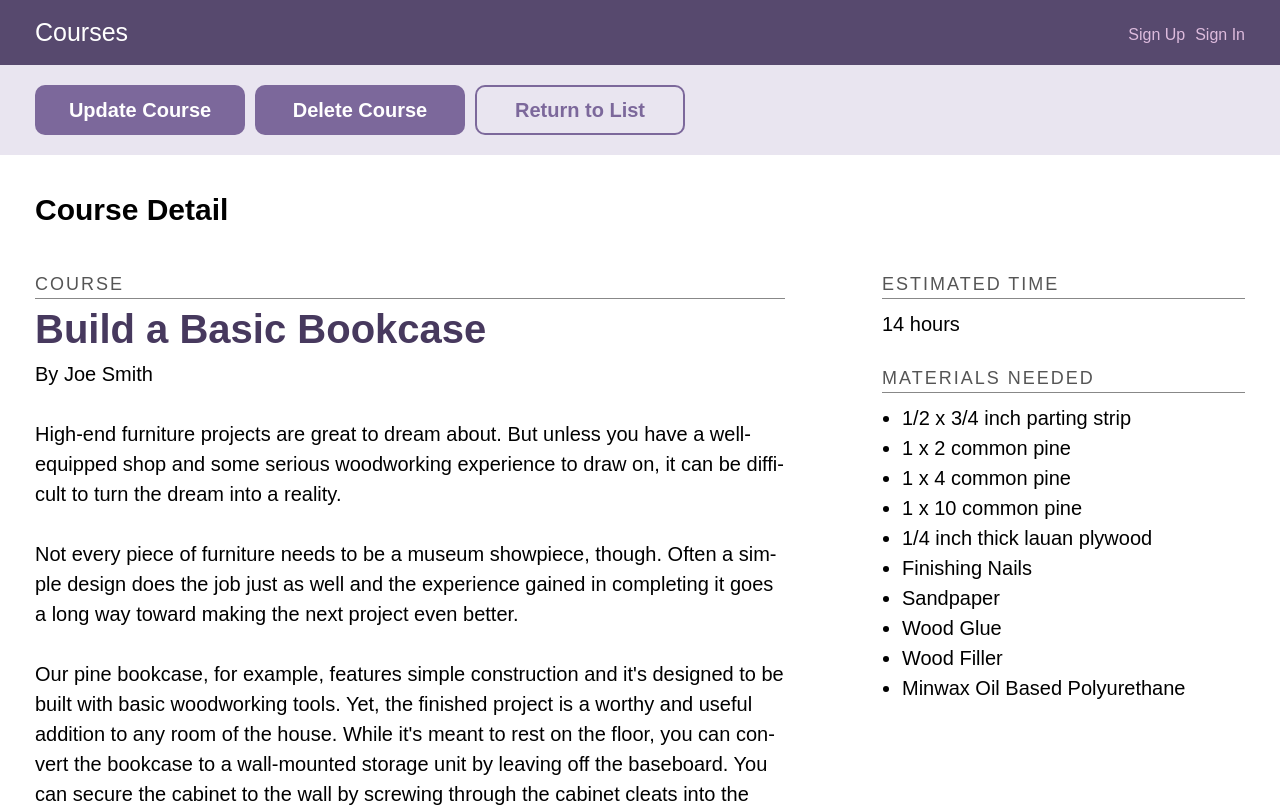
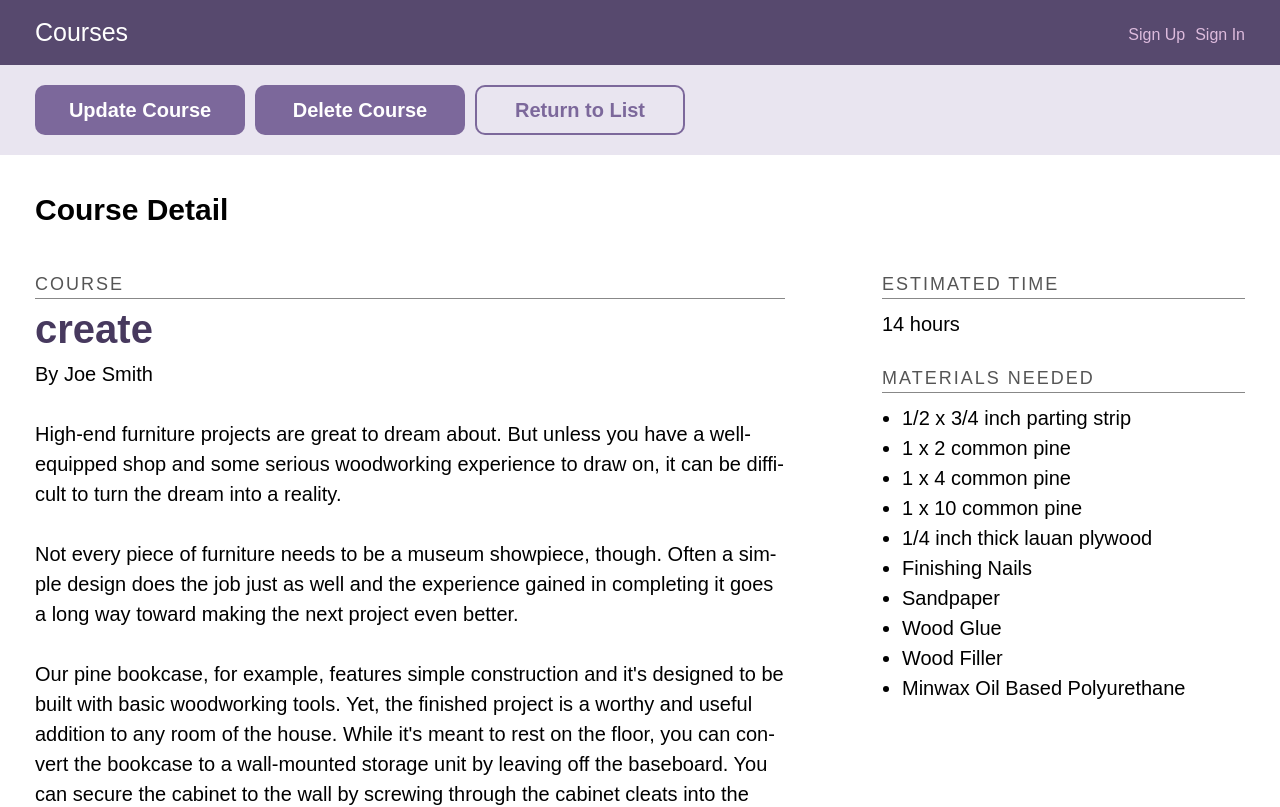
Before and after one commit to evelynarevaloWw10/FULL-REST-API-PROJECT, a React (Create React App) app in the folder client/: page /courses/create in a window 1280 px wide. Shown: the top 807 px of the page. Built offline with nearby package versions, Linux system fonts and the light colour scheme; no server answers.

Commit message:
component

```diff
--- a/client/src/Components/CourseDetail.js
+++ b/client/src/Components/CourseDetail.js
@@ -3,17 +3,24 @@
 
 import React from 'react';
 
+
+
 import {
-   // Routes,
-   // Route,
-   //  useParams
+    useParams
 } from 'react-router-dom';
 
 
 
 export default function CourseDetail(props){
-    //let {id} = useParams();
-// const findCourse = id => CourseDetail.find(course => course.id == id);
+
+
+
+    let {id} = useParams();
+
+
+
+    const findCourse = id => CourseDetail.find(course => course.id === id);
+
 
 
 
@@ -39,7 +46,7 @@ export default function CourseDetail(props){
                 <div className="main--flex">
                   <div>
                     <h3 className="course--detail--title">Course</h3>
-                    <h4 className="course--name">Build a Basic Bookcase</h4>
+                    <h4 className="course--name">{id}</h4>
                     <p>By Joe Smith</p>
                     <p>High-end furniture projects are great to dream about. But unless you have a well-equipped shop and some serious woodworking experience to draw on, it can be difficult to turn the dream into a reality.</p>
                     <p>Not every piece of furniture needs to be a museum showpiece, though. Often a simple design does the job just as well and the experience gained in completing it goes a long way toward making the next project even better.</p>
@@ -72,4 +79,5 @@ export default function CourseDetail(props){
 
 
        );
+
       }
--- a/client/src/Data.js
+++ b/client/src/Data.js
@@ -58,7 +58,7 @@ export default class Data {
 //https://teamtreehouse.com/library/react-authentication/implementing-basic-authentication/set-up-user-registration
 
  async getCourse() {
-  const response = await this.api('/courses', 'GET', null, true);
+  const response = await this.api('/courses', 'GET', null, false, false);
   if (response.status === 200) {
     return response.json().then(data => data);
   }
```
